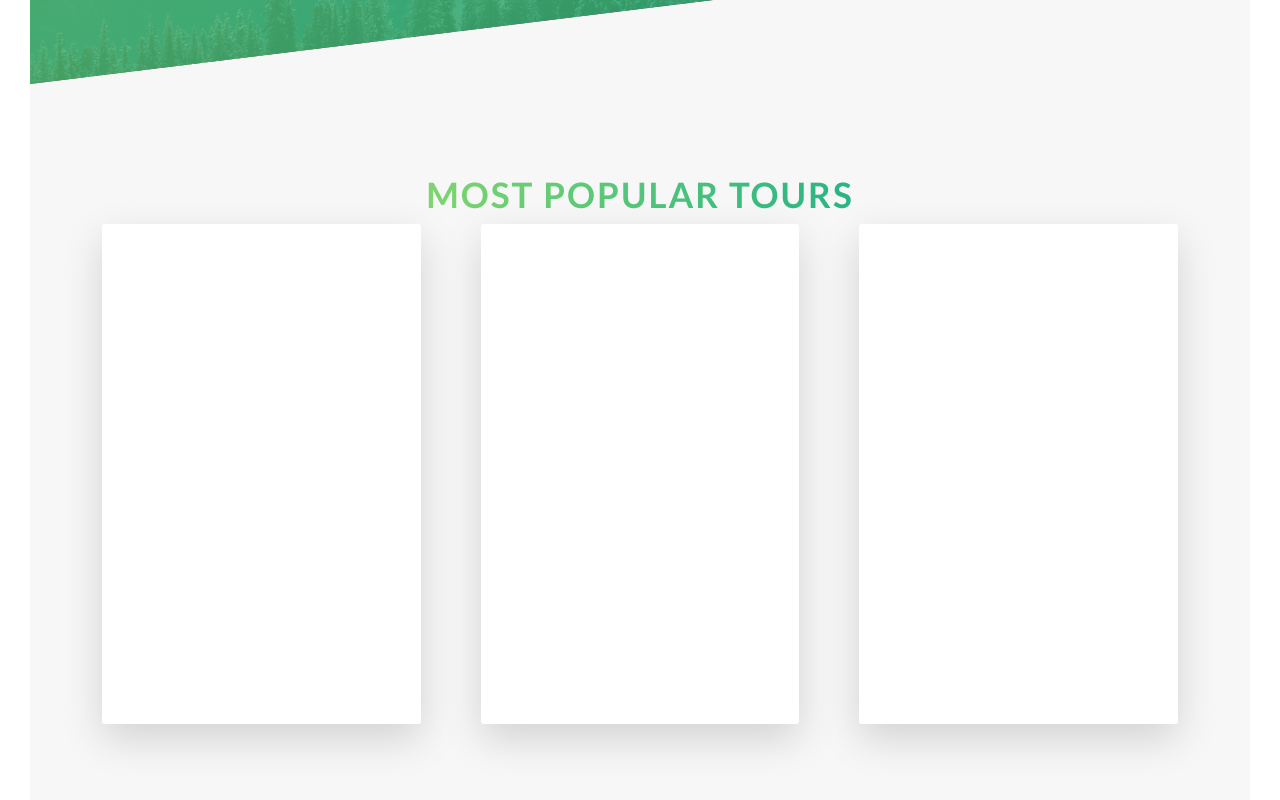
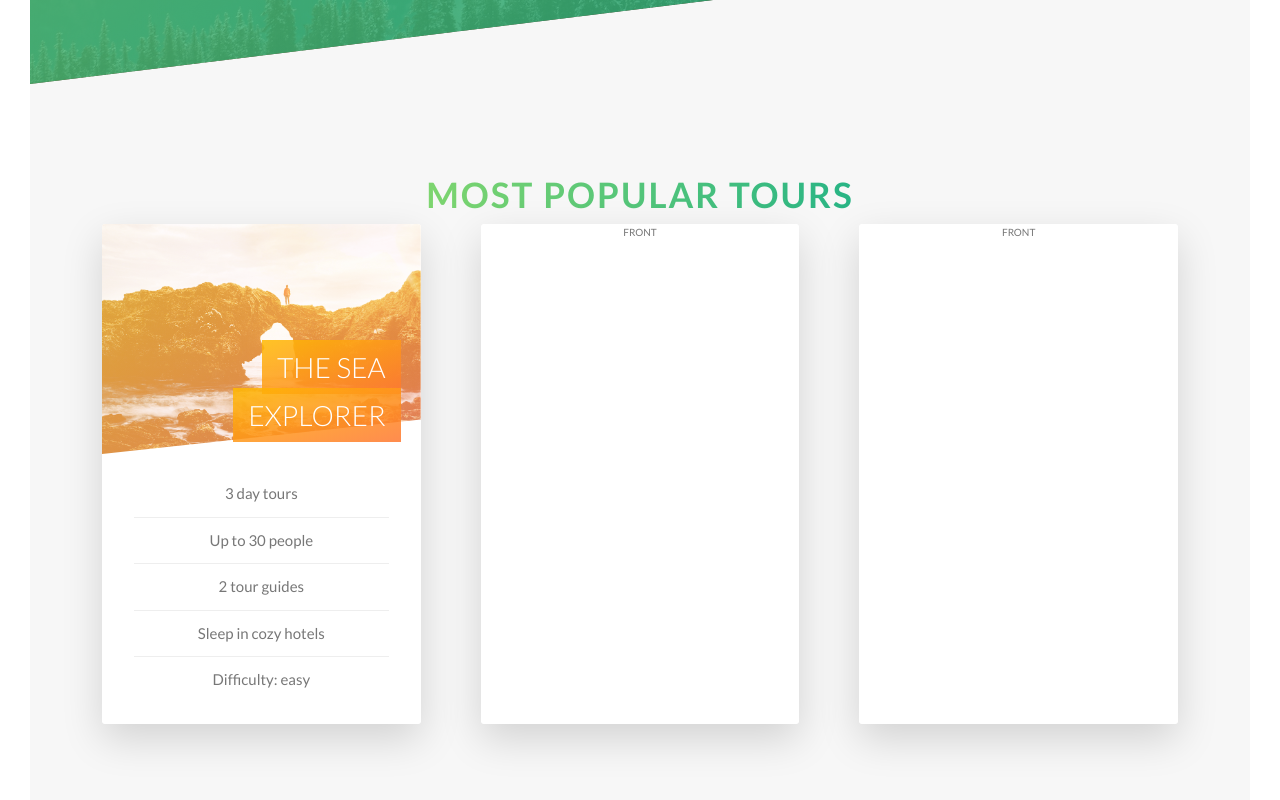
Before and after one commit to Rohhan415/Natours-Project, a website: page index.html in a window 1280 px wide. Shown: the part 2267-3067 px from the top of the page. Drawn offline with Linux system fonts and the light colour scheme.

Commit message:
Popular tours section in progress

```diff
--- a/Sass/abstracts/_variables.scss
+++ b/Sass/abstracts/_variables.scss
@@ -2,13 +2,14 @@ $color-primary: #55c57a;
 $color-primary-light: #7ed56f;
 $color-primary-dark: #28b485;
 
-$color-secondary-light: #ffb900;
-$color-secondary-dark: #ff7730;
+$color-secondary-light: rgba(255, 185, 0, 0.85);
+$color-secondary-dark: rgba(255, 119, 48, 0.85);
 
 $color-tertiary-light: #2998ff;
 $color-tertiary-dark: #5643fa;
 
 $color-grey-light-1: #f7f7f7;
+$color-grey-light-2: #eee;
 
 $color-grey-dark: #777;
 $color-white: #fff;
--- a/Sass/components/_card.scss
+++ b/Sass/components/_card.scss
@@ -1,5 +1,7 @@
+
 .card {
 
+  // Functionality
   position: relative;
   perspective: 150rem;
   height: 50rem;
@@ -12,11 +14,10 @@
     width: 100%;
     backface-visibility: hidden;
     background-color: orange;
-    color: white;
-    font-size: 2rem;
     height: 50rem;
     transition: all .8s ease;
     border-radius: 3px;
+    overflow: hidden;
     box-shadow: 0 1.5rem 4rem rgba($color-black, .15);
 
     &--front {
@@ -42,5 +43,80 @@
     transform: rotateY(0);
   }
 
+  // Front side styling
+  &__picture {
+    background-size: cover;
+    height: 23rem;
+    background-blend-mode: screen;
+    -webkit-clip-path: polygon(0 0, 100% 0,100% 85%, 0 100%);
+    clip-path: polygon(0 0, 100% 0,100% 85%, 0 100%);
+
+    &--1 {
+      background-image: linear-gradient(to right bottom, $color-secondary-light, $color-secondary-dark),
+      url(../../img/nat-5.jpg);
+    }
+  }
+
+  &--1 {
+    background-image: url(../../img/nat-5.jpg);
+  }
+
+  &--2 {
+    background-image: url(../../img/nat-5.jpg);
+  }
+
+  &--3 {
+    background-image: url(../../img/nat-5.jpg);
+
+
+  }
+
+  &__heading {
+    position: absolute;
+    top:12rem;
+    right:2rem;
+    width: 75%;
+    font-size: 2.8rem;
+    font-weight: 300;
+    text-align: right;
+    text-transform: uppercase;
+    color: $color-white;
+
+
+  }
+
+
+&__heading-span {
+  padding: 1rem 1.5rem;
+  // Without this  property will not work
+  -webkit-box-decoration-break: clone;
+  box-decoration-break: clone;
+
+  &--1 {
+    background-image: linear-gradient(to right bottom,
+    rgba($color-secondary-light, .85), rgba($color-secondary-dark, .85));
+  }
+}
+
+  &__details {
+
+    ul {
+    list-style: none;
+      width:80%;
+      margin:0 auto;
+
+      li {
+      text-align: center;
+        font-size: 1.5rem;
+        padding: 1rem;
+
+        &:not(:last-child) {
+          border-bottom: 1px solid $color-grey-light-2;
+        }
+
+      }
+    }
+  }
+
 
 }
--- a/Sass/layout/_header.scss
+++ b/Sass/layout/_header.scss
@@ -7,6 +7,7 @@
   url("../img/hero.jpg");
   background-size: cover;
   background-position: top;
+  -webkit-clip-path: polygon(0 0, 100% 0, 100% 75vh, 0 100%);
   clip-path: polygon(0 0, 100% 0, 100% 75vh, 0 100%);
 
 
--- a/index.html
+++ b/index.html
@@ -99,13 +99,33 @@
             </h2>
             <div class="container grid grid--3-cols grid__tours">
                 <div class="card">
+                    <div class="card__side card__side--front">
+                        <div class="card__picture card__picture--1"></div>
+                        &nbsp;
+                        <h4 class="card__heading">
+                            <span class="card__heading-span card__heading-span--1">The sea explorer</span>
+                        </h4>
+                        <div class="card__details">
+                            <ul>
+                                <li>3 day tours</li>
+                                <li>Up to 30 people</li>
+                                <li>2 tour guides</li>
+                                <li>Sleep in cozy hotels</li>
+                                <li>Difficulty: easy</li>
+                            </ul>
+                        </div>
+
+                    </div>
+                    <div class="card__side card__side--back card__side--back-1 ">BACK</div>
+                </div>
+                <div class="card">
                     <div class="card__side card__side--front">FRONT</div>
                     <div class="card__side card__side--back card__side--back-1 ">BACK</div>
                 </div>
-                <div class="card"><div class="card__side card__side--front">FRONT</div>
-                    <div class="card__side card__side--back card__side--back-1 ">BACK</div></div>
-                <div class="card"><div class="card__side card__side--front">FRONT</div>
-                    <div class="card__side card__side--back card__side--back-1 ">BACK</div></div>
+                <div class="card">
+                    <div class="card__side card__side--front">FRONT</div>
+                    <div class="card__side card__side--back card__side--back-1 ">BACK</div>
+                </div>
 
             </div>
         </div>
```
Also changed, not shown: Sass/main.css, 1 other file.
